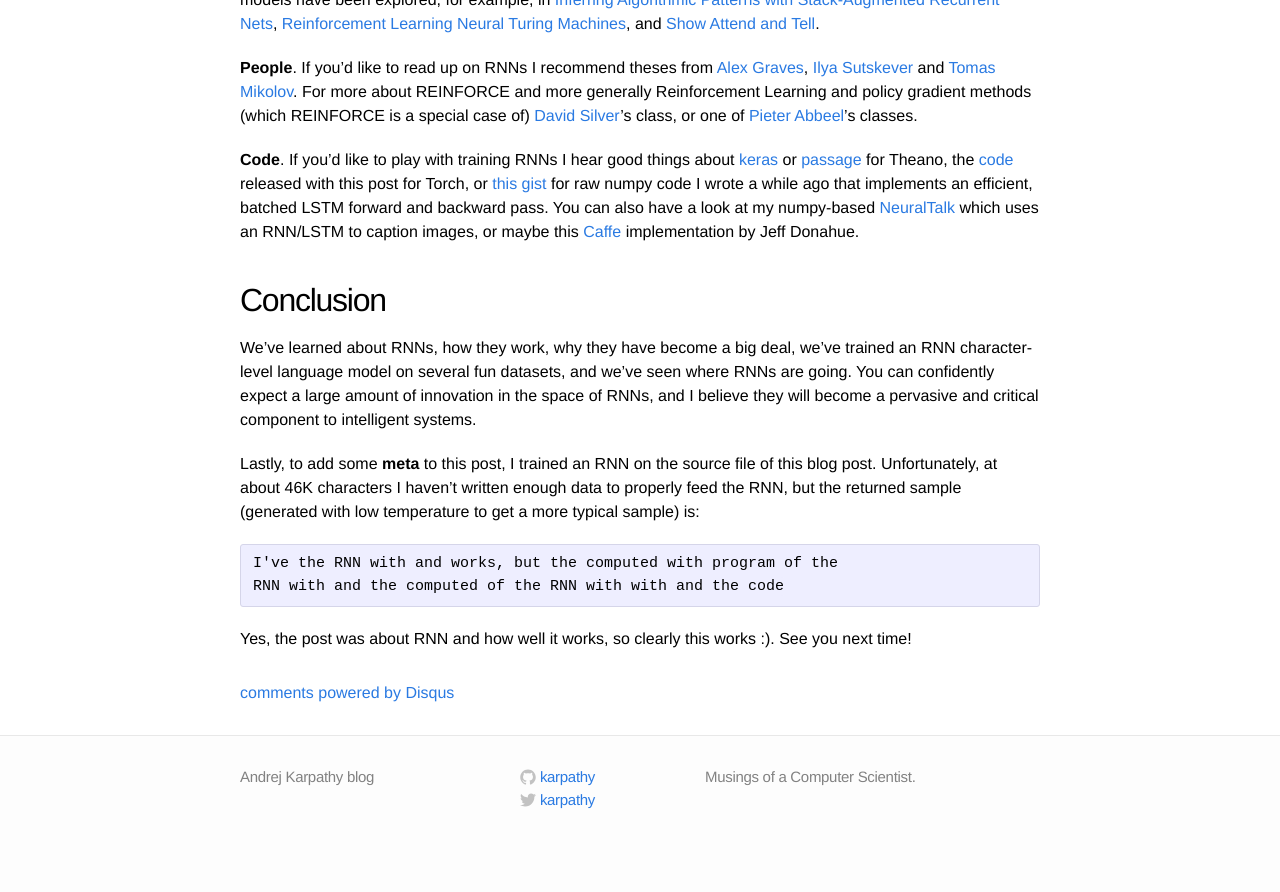
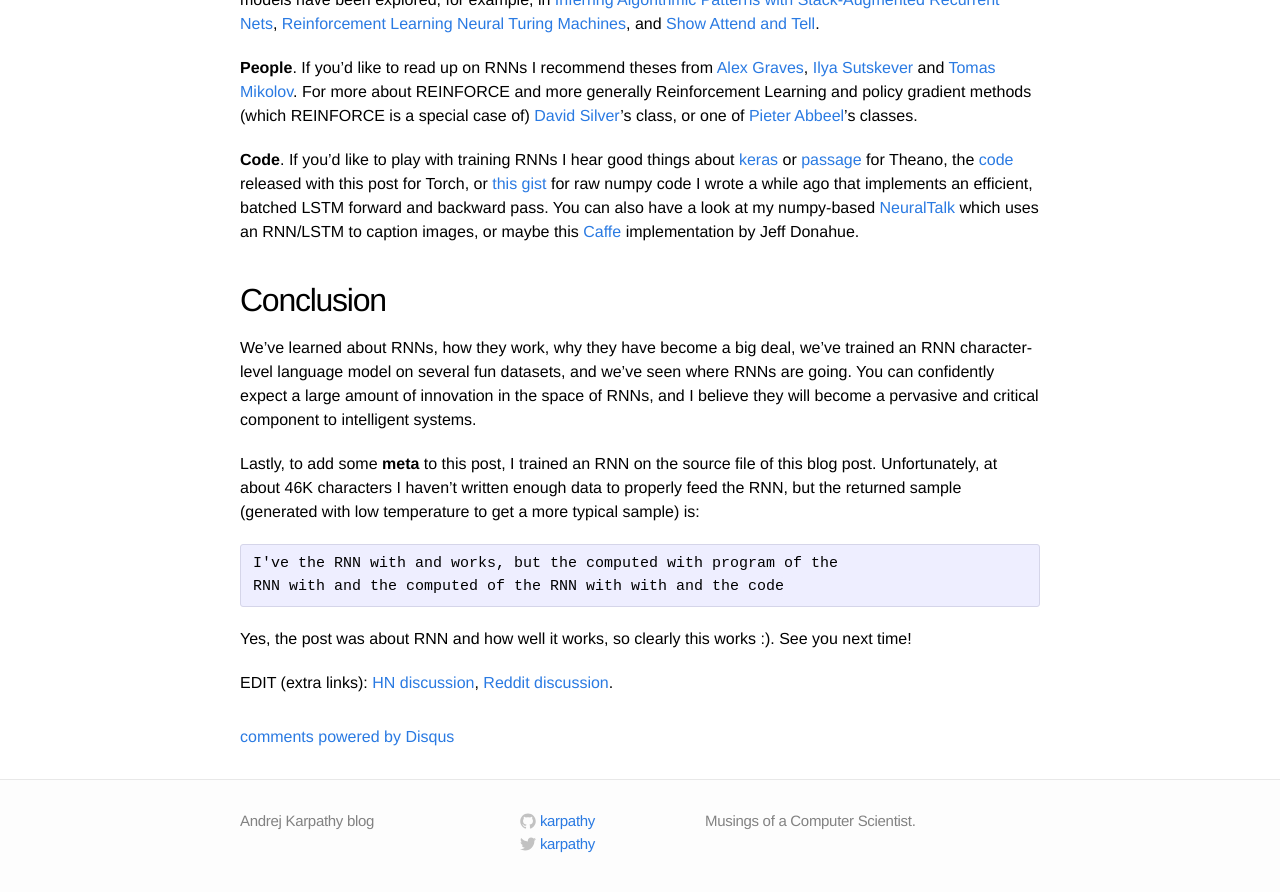
Before and after one commit to karpathy/karpathy.github.io, a Jekyll site: the page built from _posts/2015-05-21-rnn-effectiveness.markdown, in a window 1280 px wide and 900 px high, scrolled down 19896 px. Shown: the top 892 px of the window. Built offline with Jekyll 4.4.1, drawn with Linux system fonts in a browser that asks for light colours; Markdown is read by kramdown in place of the engine named in the settings; comment, search, counter and statistics services are not loaded; before the commit the page ends 20752 px from its top, so only the background shows below that.

Commit message:
adding discussion links for people

````diff
--- a/_posts/2015-05-21-rnn-effectiveness.markdown
+++ b/_posts/2015-05-21-rnn-effectiveness.markdown
@@ -570,3 +570,5 @@ RNN with and the computed of the RNN with with and the code
 ```
 
 Yes, the post was about RNN and how well it works, so clearly this works :). See you next time!
+
+EDIT (extra links): [HN discussion](https://news.ycombinator.com/item?id=9584325), [Reddit discussion](http://www.reddit.com/r/MachineLearning/comments/36s673/the_unreasonable_effectiveness_of_recurrent/).
````
